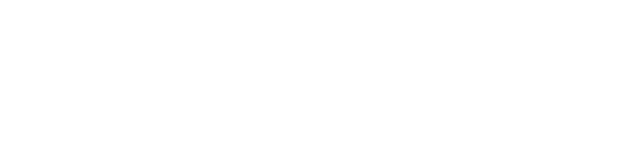
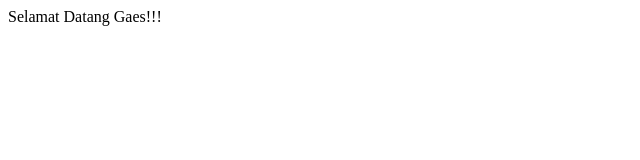
Before and after one commit to indahwulan99/praktikum, a plain HTML site: page index.html in a window 1280 px wide. Shown: the whole page, without its empty margins (0-640 px from the left). Drawn offline with Linux system fonts and the light colour scheme.

Commit message:
edit sindi

```diff
--- a/index.html
+++ b/index.html
@@ -2,5 +2,6 @@
 <head> <title>Belajar Git & Git Hub</title>
 </head>
 <body>
+  <p> Selamat Datang Gaes!!! </p>
 </body>
 </html>
```
